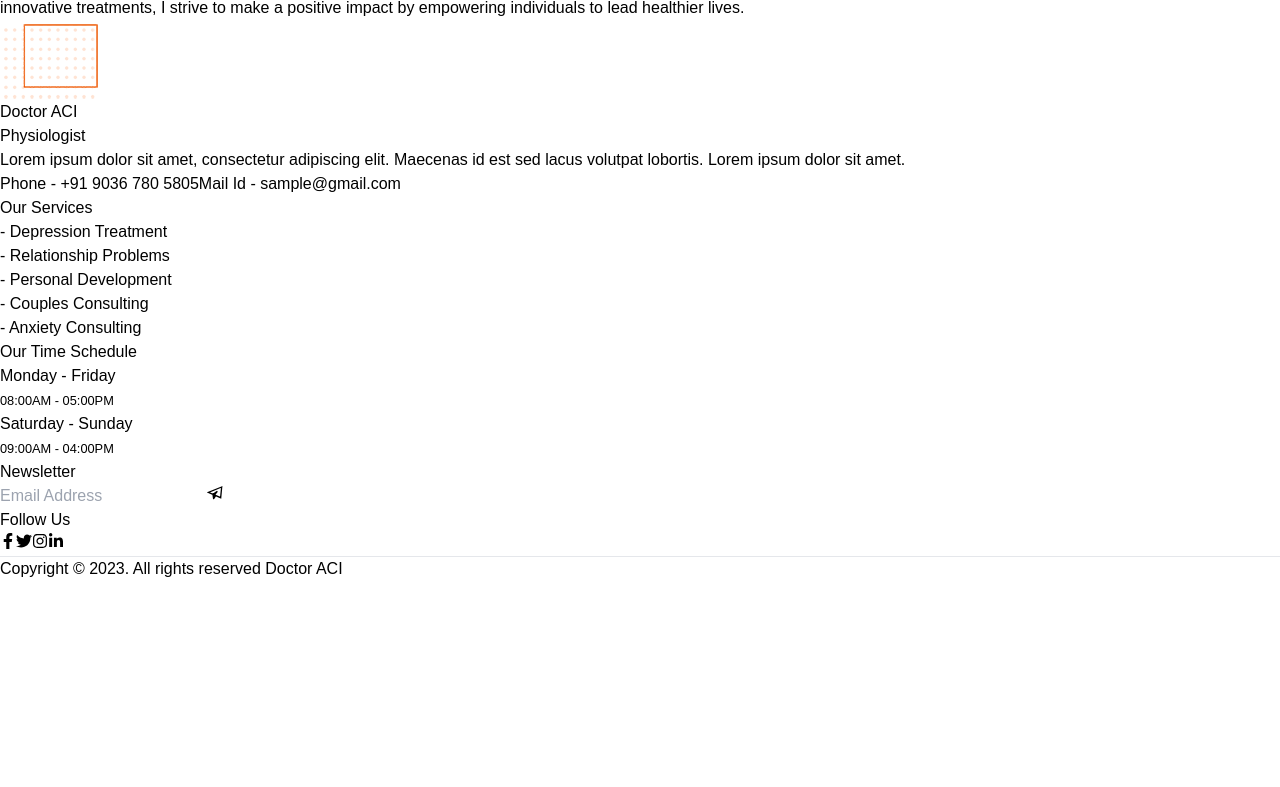
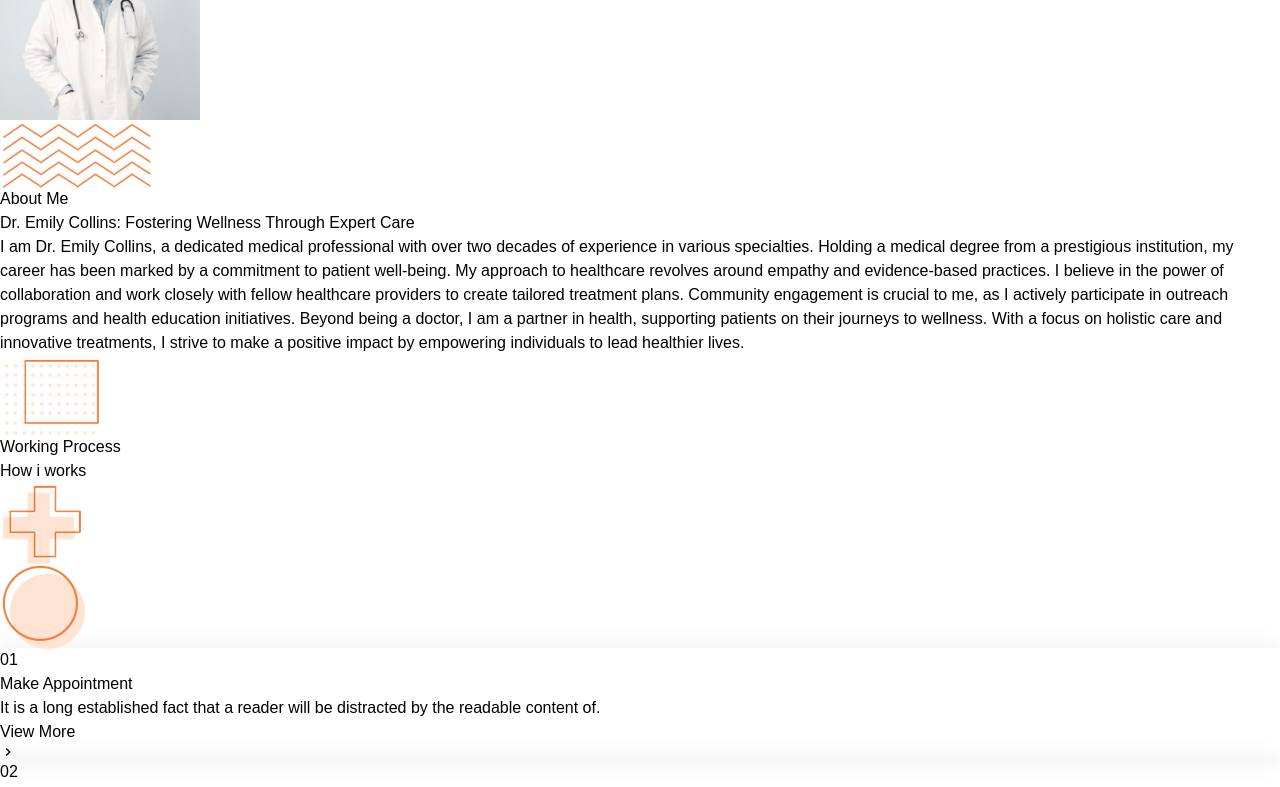
Before and after one commit to MdMuzahid07/Doctor-ACI, a React (Vite) app: page / in a window 1280 px wide. Shown: the part 2000-2787 px from the top of the page. Before the commit the page ends 2581 px from the top, so only its background shows below. Built offline with nearby package versions, Linux system fonts and the light colour scheme.

Commit message:
working process UI maked

```diff
--- a/src/components/footer/footer.jsx
+++ b/src/components/footer/footer.jsx
@@ -68,7 +68,7 @@ const Footer = () => {
                     </div>
                 </div>
                 <hr className="mt-10" />
-                <div className="mt-10">
+                <div className="mt-10 px-5 md:px-0">
                     <p>Copyright © 2023. All rights reserved Doctor ACI</p>
                 </div>
             </div>
--- /dev/null
+++ b/src/components/home/working-process/working-process.jsx
@@ -0,0 +1,68 @@
+import { MdKeyboardArrowRight } from 'react-icons/md';
+
+
+const WorkingProcess = () => {
+    return (
+        <section className="max-w-screen-lg mx-auto px-5 md:px-0 pb-20 relative">
+            <h2 className="text-xl text-center mb-7 font-bold text-orange-500">Working Process</h2>
+            <h1 className="text-4xl text-center font-bold text-indigo-900 ">
+                How i works
+            </h1>
+
+
+            {/* icon */}
+            <div className="absolute top-10 left-10 animated-logo">
+                <img src="../../../../public/assets/icons/icons-2.png" alt="" />
+            </div>
+            {/* icon */}
+
+            {/* icon */}
+            <div className="absolute bottom-10 -left-44 animated-logo">
+                <img src="../../../../public/assets/icons/icons-7.png" alt="" />
+            </div>
+            {/* icon */}
+
+            <div className="mt-24 grid md:grid-cols-2 lg:grid-cols-3 gap-10">
+                <div className="max-w-44 bg-white w-full h-96 rounded-2xl p-8   shadow-custom">
+                    <h1 className="text-6xl font-extrabold text-indigo-900">01</h1>
+                    <p className="text-3xl mt-10 mb-3 text-orange-500">
+                        Make Appointment
+                    </p>
+                    <p>It is a long established fact that a reader will be distracted by the readable content of.</p>
+
+                    <button className="mt-10 p-2 text-indigo-500 rounded-lg bg-indigo-100 flex items-center gap-5"><span className="ml-3 text-lg">View More</span> <span className="bg-white p-1 rounded"><MdKeyboardArrowRight className="font-bold text-3xl" /></span></button>
+                </div>
+
+                <div className="max-w-44 bg-orange-600 w-full h-96 rounded-2xl p-8  md:-mt-10  shadow-custom">
+                    <h1 className="text-6xl font-extrabold text-white">02</h1>
+                    <p className="text-3xl mt-10 mb-3 text-white font-bold">
+                        Take Treatment
+                    </p>
+                    <p className="text-white">It is a long established fact that a reader will be distracted by the readable content of.</p>
+
+                    <button className="mt-10 p-2 text-indigo-500 rounded-lg bg-indigo-100 flex items-center gap-5"><span className="ml-3 text-lg">View More</span> <span className="bg-white p-1 rounded"><MdKeyboardArrowRight className="font-bold text-3xl" /></span></button>
+                </div>
+
+                <div className="max-w-44 bg-white w-full h-96 rounded-2xl p-8   shadow-custom">
+                    <h1 className="text-6xl font-extrabold text-indigo-900">03</h1>
+                    <p className="text-3xl mt-10 mb-3 text-orange-500">
+                        Registration
+                    </p>
+                    <p>It is a long established fact that a reader will be distracted by the readable content of.</p>
+
+                    <button className="mt-10 p-2 text-indigo-500 rounded-lg bg-indigo-100 flex items-center gap-5"><span className="ml-3 text-lg">View More</span> <span className="bg-white p-1 rounded"><MdKeyboardArrowRight className="font-bold text-3xl" /></span></button>
+                </div>
+
+            </div>
+
+
+            {/* icon */}
+            <div className="absolute bottom-10 right-10 animated-logo">
+                <img src="../../../../public/assets/icons/icon-1.png" alt="" />
+            </div>
+            {/* icon */}
+        </section>
+    )
+}
+
+export default WorkingProcess;
--- a/src/index.css
+++ b/src/index.css
@@ -18,6 +18,11 @@
 }
 
 
+.shadow-custom {
+  box-shadow: 0px 0px 23px 0px rgba(254, 254, 254, 0.75);
+  -webkit-box-shadow: 0px 0px 23px 0px rgba(231, 231, 231, 0.75);
+  -moz-box-shadow: 0px 0px 23px 0px rgba(249, 249, 249, 0.75);
+}
 @keyframes logos {
   0% {
     transform: translate(0);
--- a/src/pages/home.jsx
+++ b/src/pages/home.jsx
@@ -1,11 +1,13 @@
 import AboutMe from "../components/home/about/about-me"
 import Header from "../components/home/header/header"
+import WorkingProcess from "../components/home/working-process/working-process"
 
 const Home = () => {
     return (
-        <main>
+        <main className="overflow-hidden">
             <Header />
             <AboutMe />
+            <WorkingProcess />
         </main>
     )
 }
```
Also changed, not shown: public/assets/icons/icons-7.png (added), public/assets/images/men-doctor.png (added).
